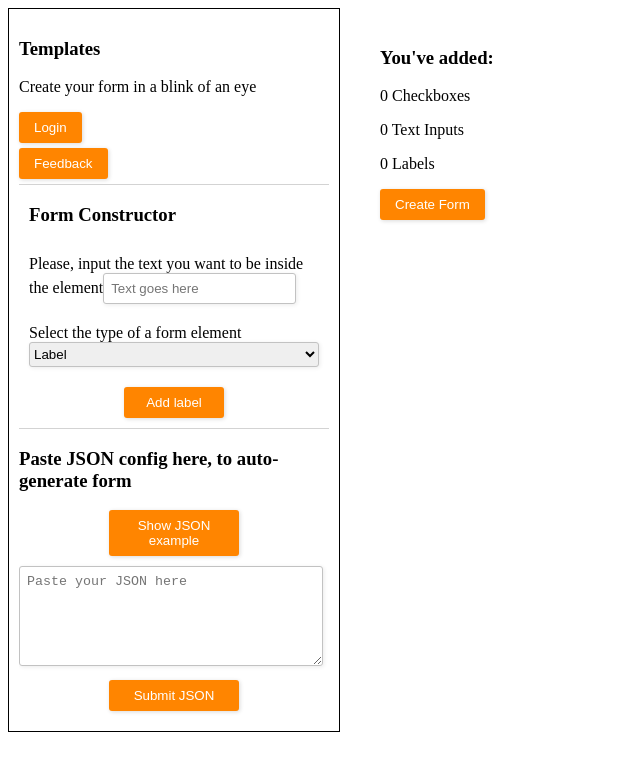
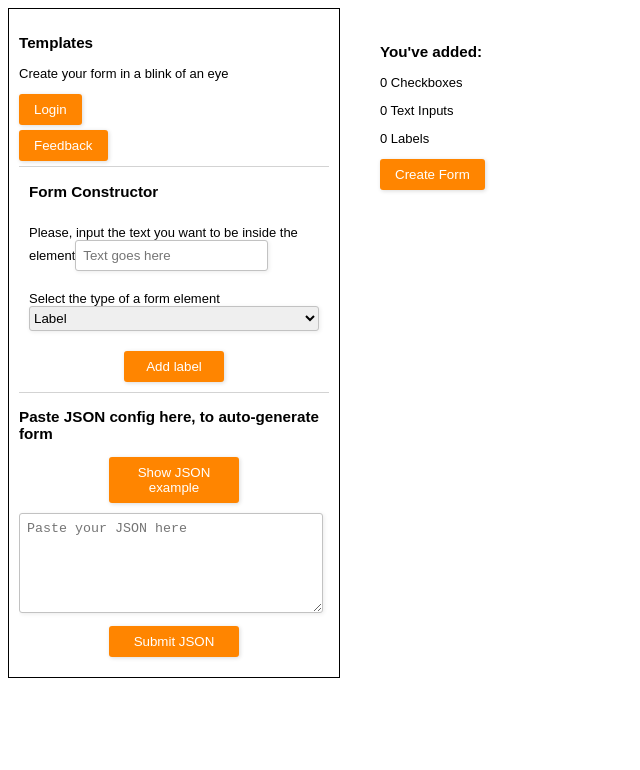
Before and after one commit to tony-blackie/form-constructor, a React app: page / in a window 1280 px wide. Shown: the top 770 px of the page, without its empty margins (0-640 px from the left). Built offline with nearby package versions, Linux system fonts and the light colour scheme.

Commit message:
Add more pleasant fonts everywhere

```diff
--- a/src/sass/config.scss
+++ b/src/sass/config.scss
@@ -1,5 +1,6 @@
 .config {
   overflow-Y: scroll;
+  font: 13px Arial, Helvetica, sans-serif;
 
   &__textarea {
     width: 98%;
--- a/src/sass/constructor.scss
+++ b/src/sass/constructor.scss
@@ -2,6 +2,7 @@
   border-top: 1px solid lightgray;
   border-bottom: 1px solid lightgray;
   padding: 0 10px 0 10px;
+  font: 13px Arial, Helvetica, sans-serif;
 
   &__component {
     padding: 10px 0 10px 0;
--- a/src/sass/control-panel.scss
+++ b/src/sass/control-panel.scss
@@ -3,4 +3,5 @@
   width: 310px;
   border: 1px solid black;
   padding: 10px;
+  font: 13px Arial, Helvetica, sans-serif;
 }
--- a/src/sass/display.scss
+++ b/src/sass/display.scss
@@ -3,4 +3,5 @@
   width: 400px;
   margin: 0 0 0 20px;
   padding: 20px;
+  font: 13px Arial, Helvetica, sans-serif;
 }
--- a/src/sass/info.scss
+++ b/src/sass/info.scss
@@ -1,4 +1,6 @@
 .info {
+  font: 13px Arial, Helvetica, sans-serif;
+
   &__submit {
     border: none;
     padding: 8px 15px 8px 15px;
--- a/src/sass/template.scss
+++ b/src/sass/template.scss
@@ -1,4 +1,6 @@
 .template {
+  font: 13px Arial, Helvetica, sans-serif;
+
   &__item {
     margin: 5px 0 5px 0;
   }
```
